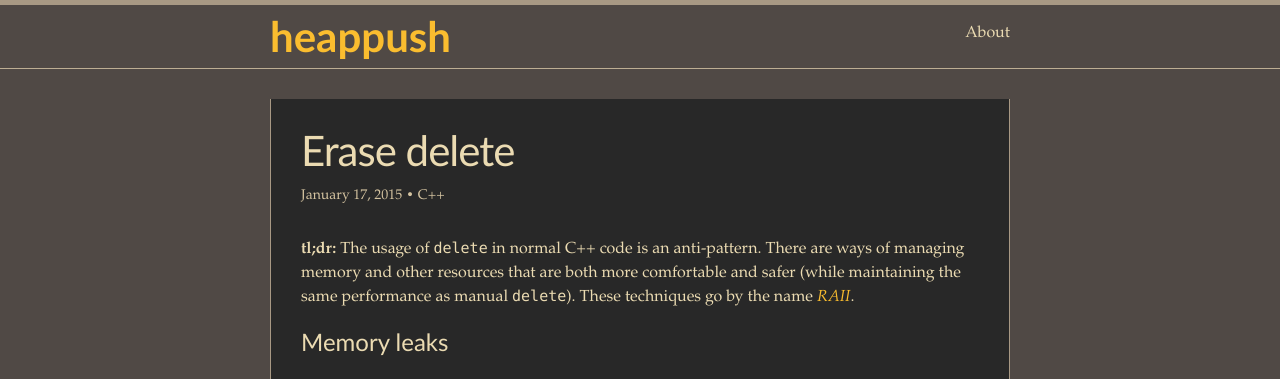
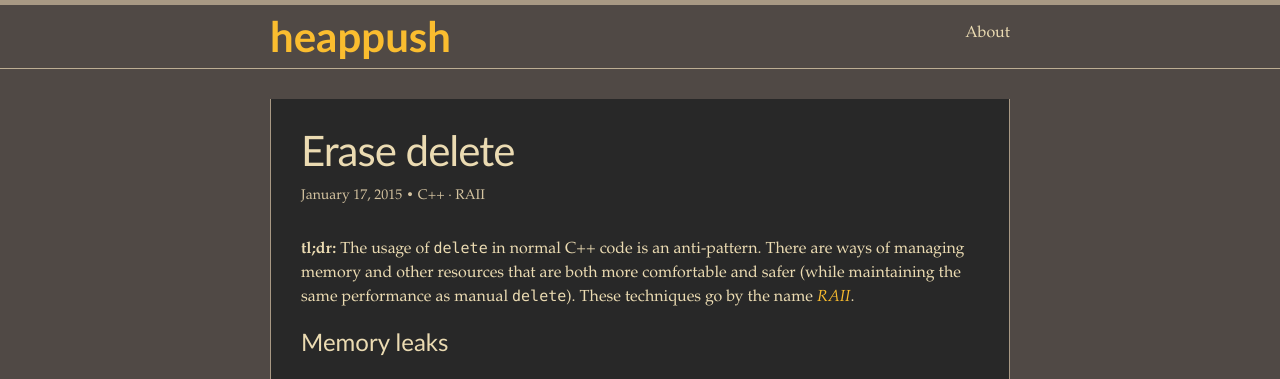
Before and after one commit to Oberon00/Oberon00.github.io, a Jekyll site: the page built from _posts/2015-01-17-erase-delete.md, in a window 1280 px wide and 900 px high. Shown: the top 379 px of the window. Built offline with Jekyll 4.4.1, drawn with Linux system fonts in a browser that asks for light colours.

Commit message:
Tags for posts.

```diff
--- a/_includes/post-meta.html
+++ b/_includes/post-meta.html
@@ -4,5 +4,9 @@
   </span>
   {% if page.author %} • {{ page.author }}{% endif %}
   {% if page.meta %} • {{ page.meta }}{% endif %}
-  {% if page.categories %} • {{ page.categories }}{% endif %}
+  {% if page.categories %} • {{ page.categories | join: ", " }}{% endif %}
+  {% if page.tags %}
+    {% if page.categories %} · {% else %} • {% endif %}
+    {{ page.tags | join: ", " }}
+  {% endif %}
 </p>
--- a/_posts/2015-01-17-erase-delete.md
+++ b/_posts/2015-01-17-erase-delete.md
@@ -1,6 +1,7 @@
 ---
 title: Erase delete
-categories: C++
+category: C++
+tags: [RAII]
 ---
 
 **tl;dr:** The usage of `delete` in normal C++ code is an anti-pattern. There are
```
